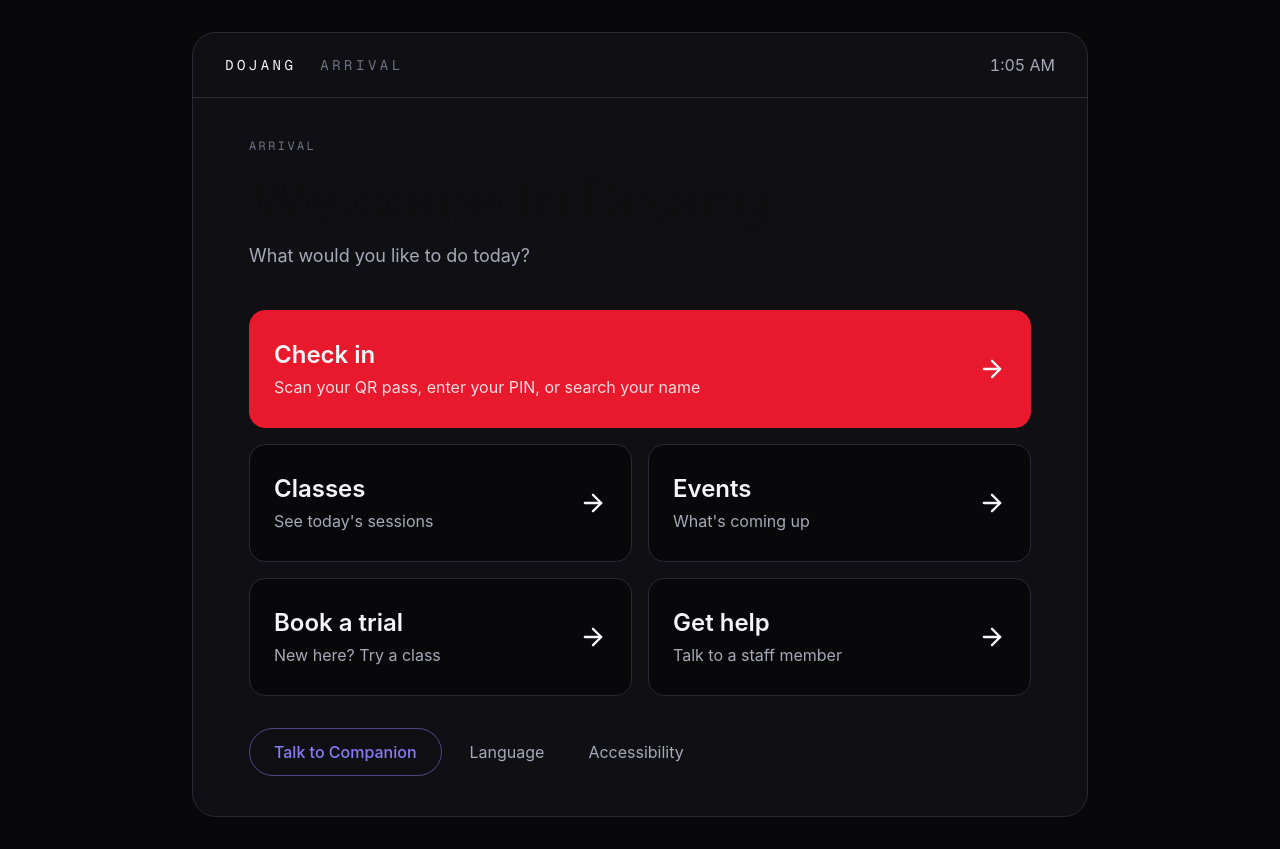
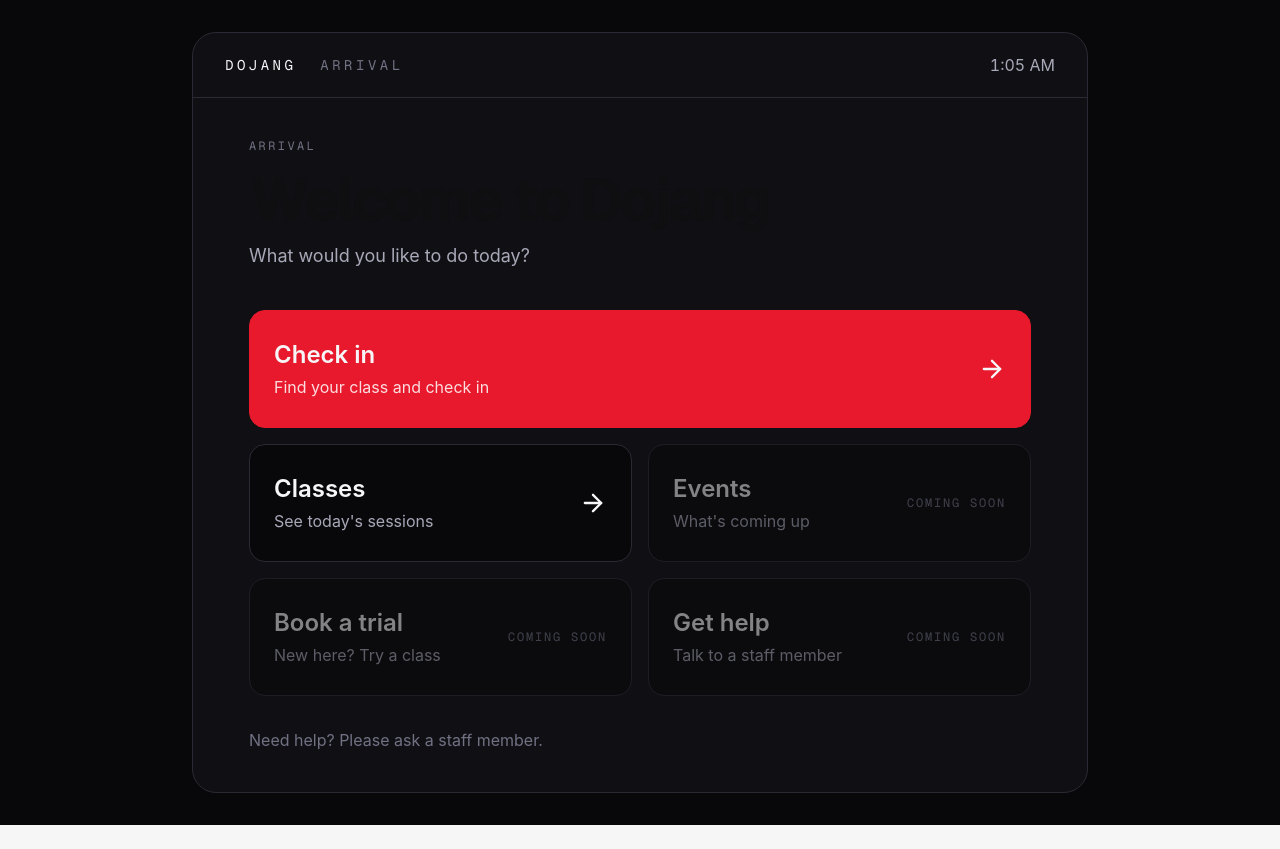
Before and after one commit to jDelille/dojang, a Next.js app: page /kiosk in a window 1280 px wide. After the commit the page ends 825 px from the top, so only its background shows below. Built offline with nearby package versions, Linux system fonts and the light colour scheme; no server answers.

Commit message:
kiosk: idle timeout, welcome cards show coming soon when unbuilt

```diff
--- a/components/kiosk/WelcomeScreen.tsx
+++ b/components/kiosk/WelcomeScreen.tsx
@@ -1,26 +1,34 @@
 import { ArrowRight } from "lucide-react";
-import KioskFrame from "@/components/kiosk/KioskFrame";
+import KioskFrame from "./KioskFrame";
 
-// home cards, merged from both of paul's docs.
-// primary = the red main action. wide = spans both columns
-const CARDS = [
+type Props = {
+	onCheckIn: () => void; // starts the session-first journey: pick a class first
+};
+
+type Card = {
+	title: string;
+	sub: string;
+	primary?: boolean; // the red main action
+	wide?: boolean; // spans both columns
+	enabled: boolean; // false = shown, but dimmed and not tappable until its screen exists
+};
+
+// the home cards, merged from both of paul's docs
+const CARDS: Card[] = [
 	{
 		title: "Check in",
-		sub: "Scan your QR pass, enter your PIN, or search your name",
+		sub: "Find your class and check in",
 		primary: true,
 		wide: true,
+		enabled: true,
 	},
-	{ title: "Classes", sub: "See today's sessions" },
-	{ title: "Events", sub: "What's coming up" },
-	{ title: "Book a trial", sub: "New here? Try a class" },
-	{ title: "Get help", sub: "Talk to a staff member" },
+	{ title: "Classes", sub: "See today's sessions", enabled: true }, // same journey as check in
+	{ title: "Events", sub: "What's coming up", enabled: false },
+	{ title: "Book a trial", sub: "New here? Try a class", enabled: false },
+	{ title: "Get help", sub: "Talk to a staff member", enabled: false },
 ];
 
-export default function WelcomeScreen({
-	onCheckIn,
-}: {
-	onCheckIn: () => void;
-}) {
+export default function WelcomeScreen({ onCheckIn }: Props) {
 	return (
 		<KioskFrame label="Arrival">
 			<p className="font-mono text-xs uppercase tracking-[0.2em] text-kiosk-muted">
@@ -37,14 +45,15 @@ export default function WelcomeScreen({
 				{CARDS.map((c) => (
 					<button
 						key={c.title}
-						onClick={c.title === "Check in" ? onCheckIn : undefined}
+						onClick={onCheckIn}
+						disabled={!c.enabled} // a disabled button ignores taps and is announced as unavailable
 						className={`flex items-center justify-between rounded-2xl border px-6 py-7 text-left transition-colors ${
 							c.wide ? "sm:col-span-2" : ""
 						} ${
 							c.primary
 								? "border-kiosk-brand bg-kiosk-brand"
-								: "border-kiosk-line bg-kiosk-canvas hover:bg-kiosk-interactive active:bg-kiosk-interactive"
-						}`}
+								: "border-kiosk-line bg-kiosk-canvas enabled:hover:bg-kiosk-interactive enabled:active:bg-kiosk-interactive"
+						} ${c.enabled ? "" : "cursor-not-allowed opacity-50"}`}
 					>
 						<span>
 							<span className="block text-2xl font-semibold">{c.title}</span>
@@ -54,18 +63,21 @@ export default function WelcomeScreen({
 								{c.sub}
 							</span>
 						</span>
-						<ArrowRight className="h-7 w-7 shrink-0" />
+						{c.enabled ? (
+							<ArrowRight className="h-7 w-7 shrink-0" />
+						) : (
+							<span className="shrink-0 font-mono text-xs uppercase tracking-[0.15em] text-kiosk-muted">
+								Coming soon
+							</span>
+						)}
 					</button>
 				))}
 			</div>
 
-			<div className="mt-8 flex flex-wrap items-center gap-3 text-base text-kiosk-fg-secondary">
-				<button className="min-h-12 rounded-full border border-kiosk-agent/50 px-6 font-medium text-kiosk-agent">
-					Talk to Companion
-				</button>
-				<button className="min-h-12 px-4">Language</button>
-				<button className="min-h-12 px-4">Accessibility</button>
-			</div>
+			{/* plain text, not a button, so it can never be a dead tap */}
+			<p className="mt-8 text-base text-kiosk-muted">
+				Need help? Please ask a staff member.
+			</p>
 		</KioskFrame>
 	);
 }
```
